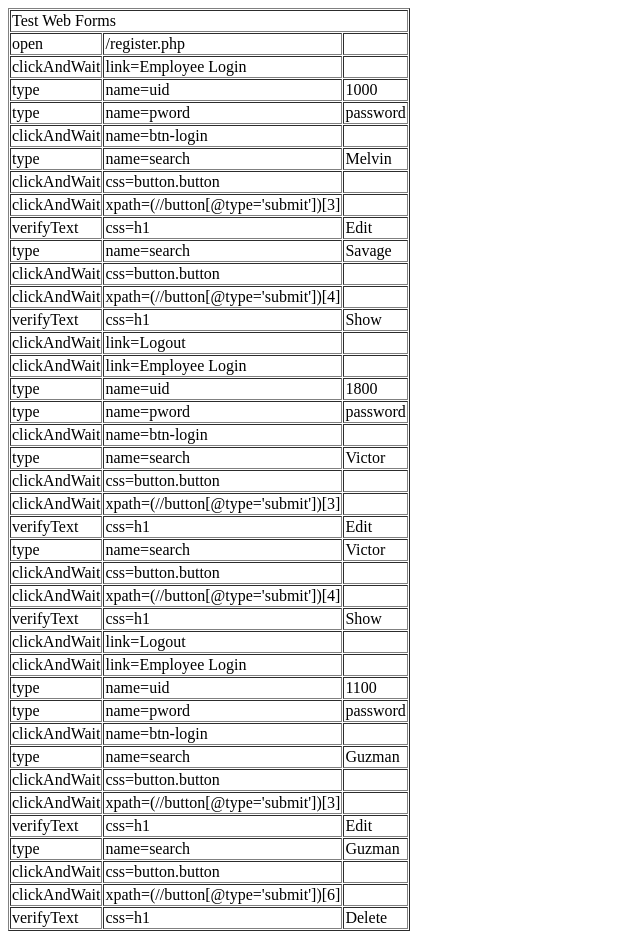
After one commit to alexwine36/InisopeDirectory, a PHP site: page /SeleniumTests/TestWebForms.html in a window 1280 px wide. The commit adds this page. Shown: the whole page, without its empty margins (0-640 px from the left). Run offline with PHP 8.4, Linux system fonts and the light colour scheme.

Commit message:
Added Selenium Test Suite

```diff
--- /dev/null
+++ b/SeleniumTests/TestWebForms.html
@@ -0,0 +1,225 @@
+<?xml version="1.0" encoding="UTF-8"?>
+<!DOCTYPE html PUBLIC "-//W3C//DTD XHTML 1.0 Strict//EN" "http://www.w3.org/TR/xhtml1/DTD/xhtml1-strict.dtd">
+<html xmlns="http://www.w3.org/1999/xhtml" xml:lang="en" lang="en">
+<head profile="http://selenium-ide.openqa.org/profiles/test-case">
+<meta http-equiv="Content-Type" content="text/html; charset=UTF-8" />
+<link rel="selenium.base" href="http://preview.3jbtbb41sd3oko6rgxj3aduyzd01kyb9249qchs45oas8aor.box.codeanywhere.com/" />
+<title>Test Web Forms</title>
+</head>
+<body>
+<table cellpadding="1" cellspacing="1" border="1">
+<thead>
+<tr><td rowspan="1" colspan="3">Test Web Forms</td></tr>
+</thead><tbody>
+<tr>
+	<td>open</td>
+	<td>/register.php</td>
+	<td></td>
+</tr>
+<tr>
+	<td>clickAndWait</td>
+	<td>link=Employee Login</td>
+	<td></td>
+</tr>
+<!-- Standard Login -->
+<tr>
+	<td>type</td>
+	<td>name=uid</td>
+	<td>1000</td>
+</tr>
+<tr>
+	<td>type</td>
+	<td>name=pword</td>
+	<td>password</td>
+</tr>
+<tr>
+	<td>clickAndWait</td>
+	<td>name=btn-login</td>
+	<td></td>
+</tr>
+<!-- Search for self -->
+<tr>
+	<td>type</td>
+	<td>name=search</td>
+	<td>Melvin</td>
+</tr>
+<tr>
+	<td>clickAndWait</td>
+	<td>css=button.button</td>
+	<td></td>
+</tr>
+<tr>
+	<td>clickAndWait</td>
+	<td>xpath=(//button[@type='submit'])[3]</td>
+	<td></td>
+</tr>
+<!-- Ensure user can edit their own info -->
+<tr>
+	<td>verifyText</td>
+	<td>css=h1</td>
+	<td>Edit</td>
+</tr>
+<tr>
+	<td>type</td>
+	<td>name=search</td>
+	<td>Savage</td>
+</tr>
+<tr>
+	<td>clickAndWait</td>
+	<td>css=button.button</td>
+	<td></td>
+</tr>
+<tr>
+	<td>clickAndWait</td>
+	<td>xpath=(//button[@type='submit'])[4]</td>
+	<td></td>
+</tr>
+<!-- Ensure user can "Read" entries -->
+<tr>
+	<td>verifyText</td>
+	<td>css=h1</td>
+	<td>Show</td>
+</tr>
+<!-- Logout as Standard User -->
+<tr>
+	<td>clickAndWait</td>
+	<td>link=Logout</td>
+	<td></td>
+</tr>
+<tr>
+	<td>clickAndWait</td>
+	<td>link=Employee Login</td>
+	<td></td>
+</tr>
+<!-- Login in as HR -->
+<tr>
+	<td>type</td>
+	<td>name=uid</td>
+	<td>1800</td>
+</tr>
+<tr>
+	<td>type</td>
+	<td>name=pword</td>
+	<td>password</td>
+</tr>
+<tr>
+	<td>clickAndWait</td>
+	<td>name=btn-login</td>
+	<td></td>
+</tr>
+<!-- Search for "Victor" -->
+<tr>
+	<td>type</td>
+	<td>name=search</td>
+	<td>Victor</td>
+</tr>
+<tr>
+	<td>clickAndWait</td>
+	<td>css=button.button</td>
+	<td></td>
+</tr>
+<tr>
+	<td>clickAndWait</td>
+	<td>xpath=(//button[@type='submit'])[3]</td>
+	<td></td>
+</tr>
+<!-- Verify HR can Edit -->
+<tr>
+	<td>verifyText</td>
+	<td>css=h1</td>
+	<td>Edit</td>
+</tr>
+<tr>
+	<td>type</td>
+	<td>name=search</td>
+	<td>Victor</td>
+</tr>
+<tr>
+	<td>clickAndWait</td>
+	<td>css=button.button</td>
+	<td></td>
+</tr>
+<tr>
+	<td>clickAndWait</td>
+	<td>xpath=(//button[@type='submit'])[4]</td>
+	<td></td>
+</tr>
+<!-- Ensure User can view database entries -->
+<tr>
+	<td>verifyText</td>
+	<td>css=h1</td>
+	<td>Show</td>
+</tr>
+<!-- Logout -->
+<tr>
+	<td>clickAndWait</td>
+	<td>link=Logout</td>
+	<td></td>
+</tr>
+<!-- Tech Support Login -->
+<tr>
+	<td>clickAndWait</td>
+	<td>link=Employee Login</td>
+	<td></td>
+</tr>
+<tr>
+	<td>type</td>
+	<td>name=uid</td>
+	<td>1100</td>
+</tr>
+<tr>
+	<td>type</td>
+	<td>name=pword</td>
+	<td>password</td>
+</tr>
+<tr>
+	<td>clickAndWait</td>
+	<td>name=btn-login</td>
+	<td></td>
+</tr>
+<!-- Search for self -->
+<tr>
+	<td>type</td>
+	<td>name=search</td>
+	<td>Guzman</td>
+</tr>
+<tr>
+	<td>clickAndWait</td>
+	<td>css=button.button</td>
+	<td></td>
+</tr>
+<tr>
+	<td>clickAndWait</td>
+	<td>xpath=(//button[@type='submit'])[3]</td>
+	<td></td>
+</tr>
+<!-- Ensure User can edit their own information -->
+<tr>
+	<td>verifyText</td>
+	<td>css=h1</td>
+	<td>Edit</td>
+</tr>
+<tr>
+	<td>type</td>
+	<td>name=search</td>
+	<td>Guzman</td>
+</tr>
+<tr>
+	<td>clickAndWait</td>
+	<td>css=button.button</td>
+	<td></td>
+</tr>
+<tr>
+	<td>clickAndWait</td>
+	<td>xpath=(//button[@type='submit'])[6]</td>
+	<td></td>
+</tr>
+<!-- Ensure User can delete records -->
+<tr>
+	<td>verifyText</td>
+	<td>css=h1</td>
+	<td>Delete</td>
+</tr>
+</tbody></table>
+</body>
+</html>
--- a/edit.php
+++ b/edit.php
@@ -1,5 +1,7 @@
 <?php
 require 'header.php';
+
+echo '<h1>Edit</h1>';
 
 echo $_POST['eid'];
 
--- a/show.php
+++ b/show.php
@@ -1,5 +1,7 @@
 <?php
 require 'header.php';
+
+echo '<h1>Show</h1>';
 
 echo $_POST['eid'];
 
```
Also changed, not shown: SeleniumTests/DatabaseTesting.html (added, +74 -0 lines), SeleniumTests/InisopeTestSuite.html (added, +18 -0 lines), SeleniumTests/ValidateCSS.html (added, +75 -0 lines), SeleniumTests/ValidateJavascript.html (added, +18 -0 lines), SeleniumTests/WebLinks.html (added, +61 -0 lines), delete.php (+7 -0 lines), search_db.php (+6 -2 lines).
